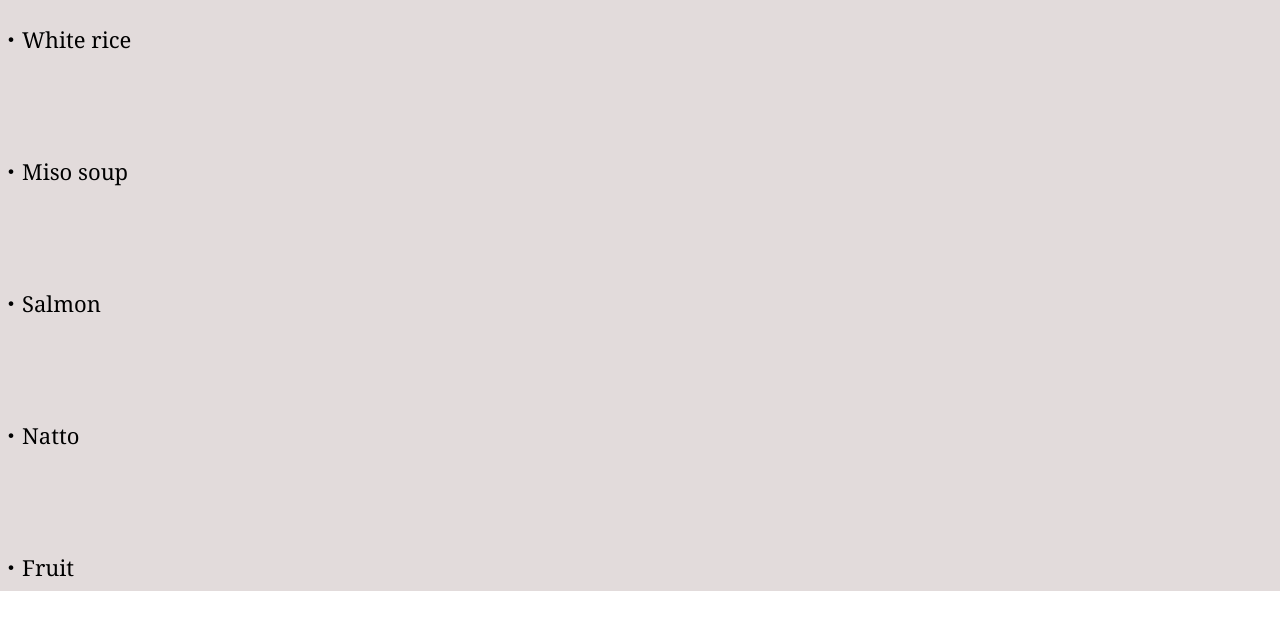
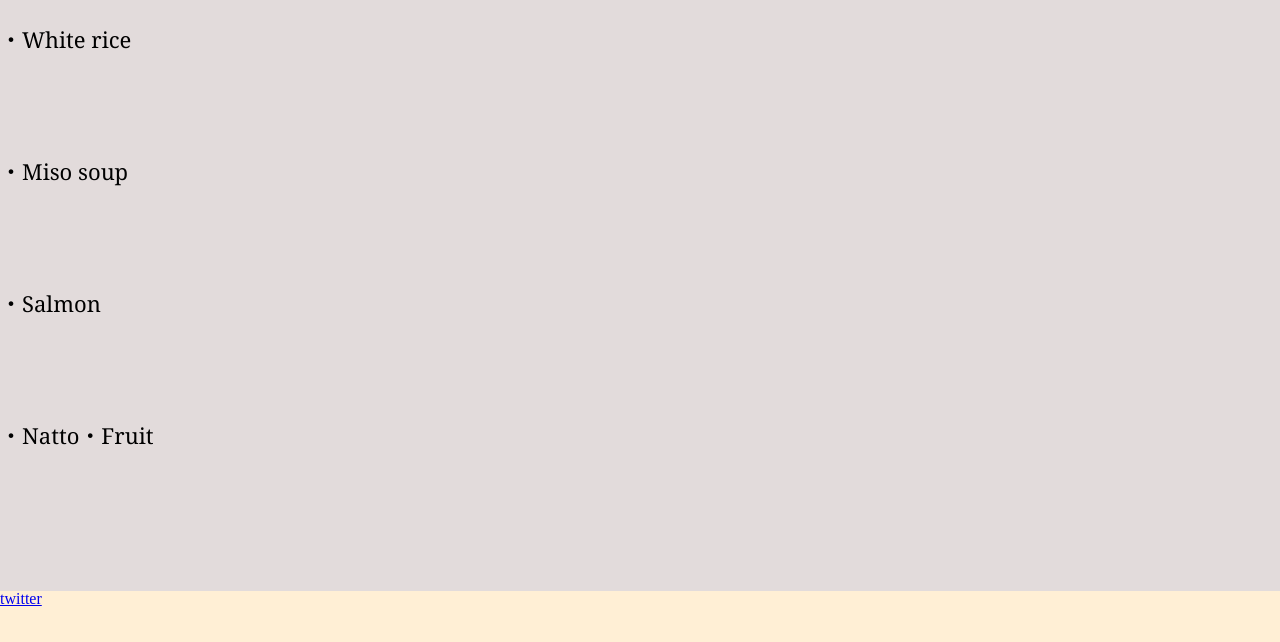
Before and after one commit to chifuminn/breakfast_html, a plain HTML site: page index.html in a window 1280 px wide. Shown: the part 234-876 px from the top of the page. Drawn offline with Linux system fonts and the light colour scheme.

Commit message:
ボタン指定

```diff
--- a/css/style.css
+++ b/css/style.css
@@ -104,5 +104,11 @@ header{
 }
 
 .food{
-    float:left;
+   inline:block;
+   float:left;
 }
+
+.btn-wrapper{
+    height:200px;
+    background-color:papayawhip;
+}
--- a/index.html
+++ b/index.html
@@ -24,11 +24,14 @@
             <li>・White rice</li>
             <li>・Miso soup</li>
             <li>・Salmon</li>
-            <li>・Natto</li>
-            <li>・Fruit</li>
+            <li class="food">・Natto</li>
+            <li class="food">・Fruit</li>
         </ul>
-        <!-- <img class="rice" src="image/bob-4740758_rice.jpg"> -->
     </div>
+</div>
+
+<div class="btn-wrapper">
+    <a href="#" class="btn twitter">twitter</a>
 </div>
 </body>
 </html>
```
